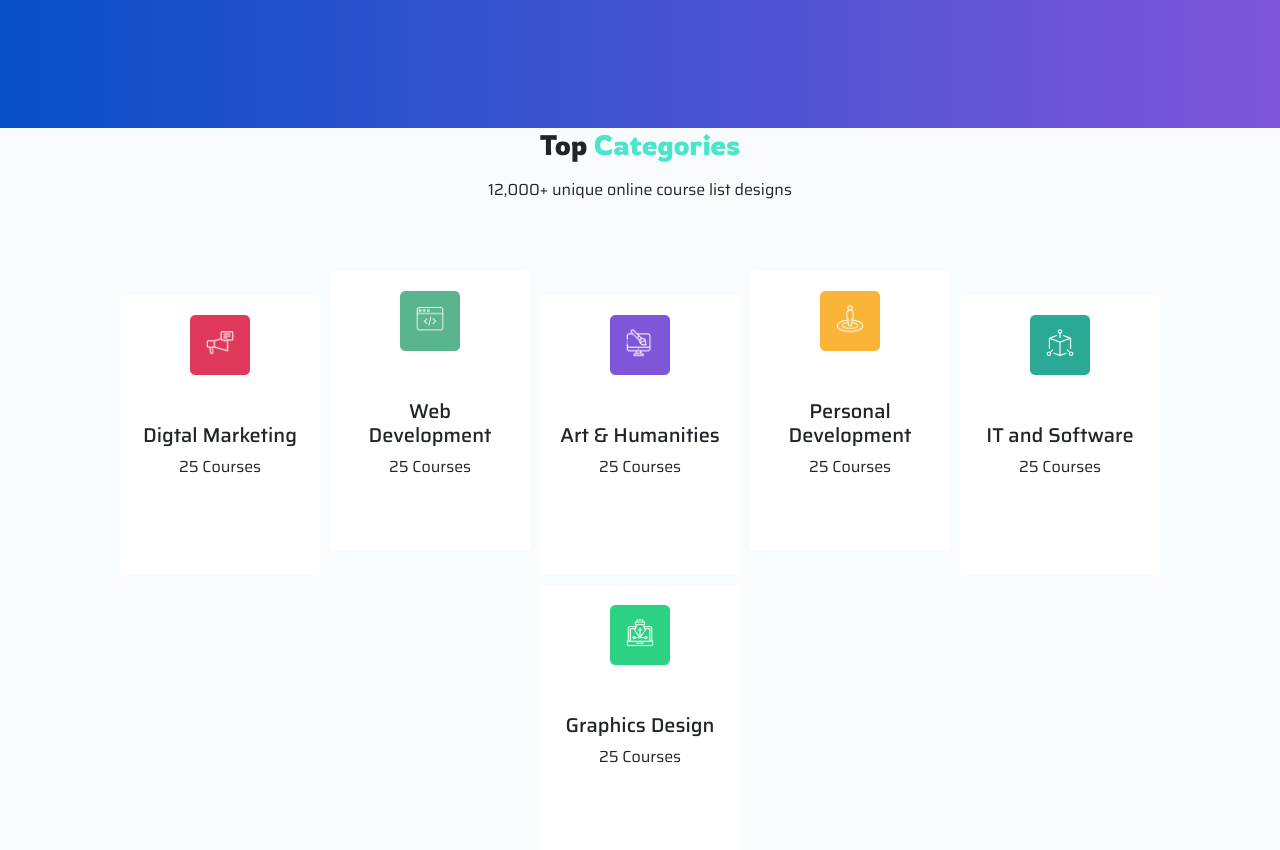
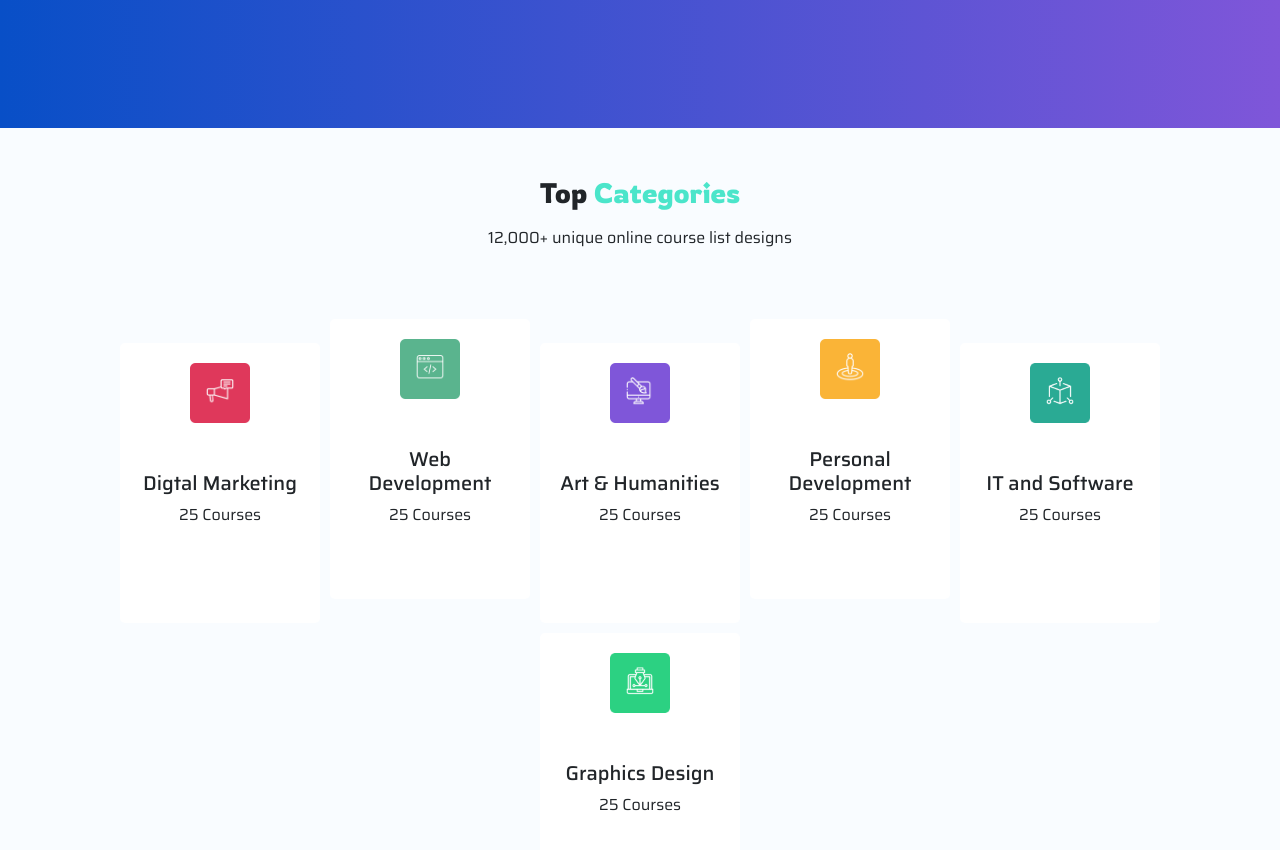
Before and after one commit to Ahmed-Nadyy/Spark, a React (Vite) app: page /home in a window 1280 px wide. Shown: the part 520-1370 px from the top of the page. Built offline with nearby package versions, Linux system fonts and the light colour scheme.

Commit message:
new branch

```diff
--- a/src/Component/Home/3rd/Thrd.jsx
+++ b/src/Component/Home/3rd/Thrd.jsx
@@ -10,7 +10,7 @@ export default function Thrd() {
   return (
     <>
     <div className="Thrd mt-5 d-flex flex-column justify-content-center align-items-center" >
-    <div className="text-center text-white  container ">
+    <div className="text-center text-white  container my-5">
 
       <h3 className='heading-font-r mb-3'>Why <span style={{color:"#4BE5CA",fontFamily:"Rowdies"}}> Learn </span>with our courses?</h3>
       <p>Lorem ipsum dolor sit amet, consectetur adipiscing elit, sed doeiusmod temporidunt ut labore veniam...</p>
--- a/src/Component/Home/Frth/Frth.jsx
+++ b/src/Component/Home/Frth/Frth.jsx
@@ -11,7 +11,7 @@ export default function Frth() {
   return (
     <>
        <div className="Frth d-flex flex-column justify-content-center align-items-center" >
-       <div className="text-center text-derk  container ">
+       <div className="text-center text-derk  container my-5">
        <h3 className='heading-font-r mb-3'>Top <span style={{color:"#4BE5CA",fontFamily:"Rowdies"}}> Categories </span></h3>
        <p>12,000+ unique online course list designs</p>
        <div className="d-inline-block mt-5">
```
